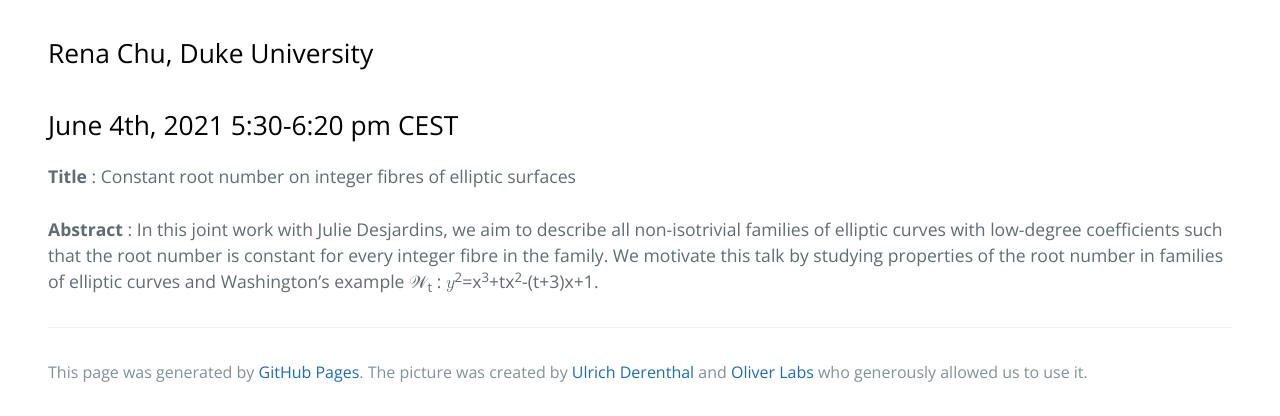
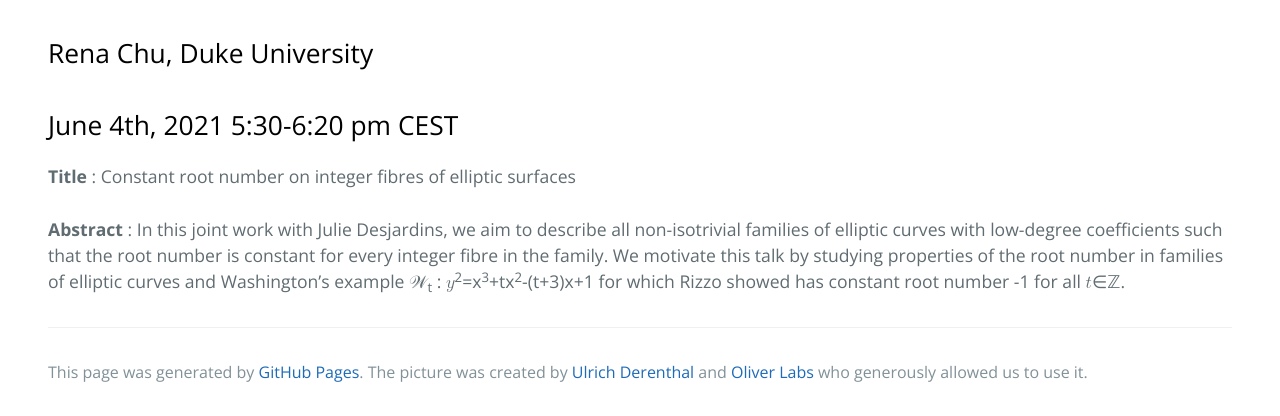
Before and after one commit to zoom-on-rational-points/zoom-on-rational-points.github.io, a Jekyll site: the page built from abstractRC.md, in a window 1280 px wide, cut to the strip 553-969 px from the top of the page. Built offline with Jekyll 4.4.1, drawn with Linux system fonts in a browser that asks for light colours.

Commit message:
Update abstractRC.md

```diff
--- a/abstractRC.md
+++ b/abstractRC.md
@@ -12,4 +12,4 @@
 <b>Title</b> : Constant root number on integer fibres of elliptic surfaces
 <br>
 <br>
-<b>Abstract</b> :  In this joint work with Julie Desjardins, we aim to describe all non-isotrivial families of elliptic curves with low-degree coefficients such that the root number is constant for every integer fibre in the family. We motivate this talk by studying properties of the root number in families of elliptic curves and Washington's example &#x1d4b2;<math><sub><mi>t</mi></sub></math> : <math><mi>y</mi><sup><mi>2</mi></sup><mo>=</mo><mi>x</mi><sup><mi>3</mi></sup><mo>+</mo><mi>t</mi><mi>x</mi><sup><mi>2</mi></sup><mo>-</mo><mi>(</mi><mi>t</mi><mo>+</mo><mi>3</mi><mi>)</mi><mi>x</mi><mo>+</mo><mi>1</mi></math>.
+<b>Abstract</b> :  In this joint work with Julie Desjardins, we aim to describe all non-isotrivial families of elliptic curves with low-degree coefficients such that the root number is constant for every integer fibre in the family. We motivate this talk by studying properties of the root number in families of elliptic curves and Washington's example &#x1d4b2;<math><sub><mi>t</mi></sub></math> : <math><mi>y</mi><sup><mi>2</mi></sup><mo>=</mo><mi>x</mi><sup><mi>3</mi></sup><mo>+</mo><mi>t</mi><mi>x</mi><sup><mi>2</mi></sup><mo>-</mo><mi>(</mi><mi>t</mi><mo>+</mo><mi>3</mi><mi>)</mi><mi>x</mi><mo>+</mo><mi>1</mi></math> for which Rizzo showed has constant root number -1 for all <math><mi>t</mi></math>&#8712;&#8484;.
```
